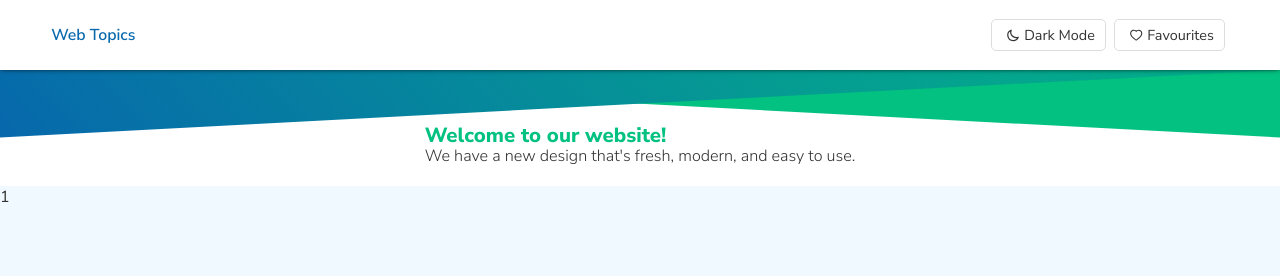
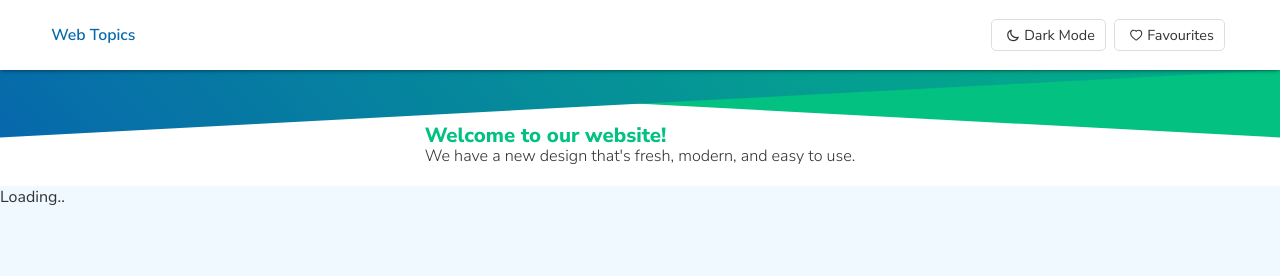
Before and after one commit to BadarSaghir/maani-react, a React (Vite) app: page /details/1 in a window 1280 px wide. Shown: the top 276 px of the page. Built offline with nearby package versions, Linux system fonts and the light colour scheme; no server answers.

Commit message:
handling loading data

```diff
--- a/src/constant/ApiEndPoints.js
+++ b/src/constant/ApiEndPoints.js
@@ -1,3 +1,5 @@
 export const tapWebApiEndPoints="https://tap-web-1.herokuapp.com/topics"
 export const tapWebApiListParam=()=> "/list"
 export const tapWebApiListPharaseParam=(pharase)=> "/list?phrase="+pharase
+export const tapWebApiGetDetailByIdParam=(id)=> "/details/"+id
+export default tapWebApiEndPoints
--- a/src/pages/details.jsx
+++ b/src/pages/details.jsx
@@ -1,11 +1,15 @@
 /* eslint-disable react/prop-types */
 import {useParams} from "react-router-dom";
+import {useSearchTopics} from "../hooks/useSearchTopics"
+import {tapWebApiGetDetailByIdParam} from "../constant/ApiEndPoints"
+
 const  Details=()=>{
     const {id} = useParams();
-
+    const {data,isLoading}=useSearchTopics(tapWebApiGetDetailByIdParam(id))
+    if(isLoading) return <div>Loading..</div>
     return (
         <main >
-            {id}
+            {JSON.stringify(data)}
         </main>
     )
 }
```
